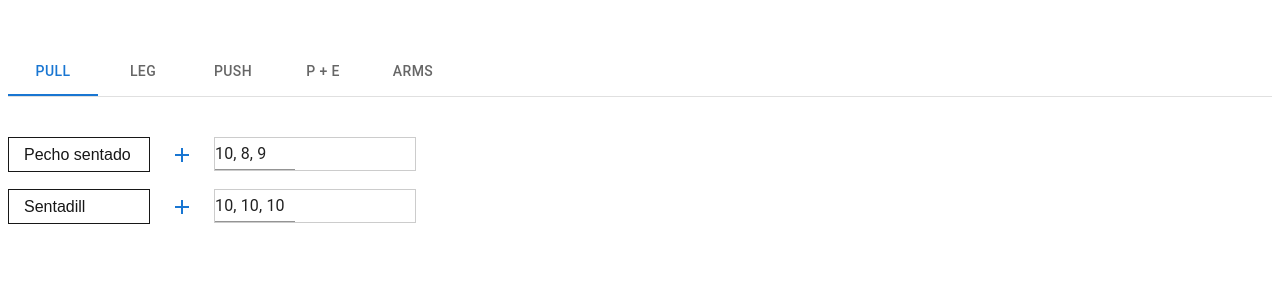
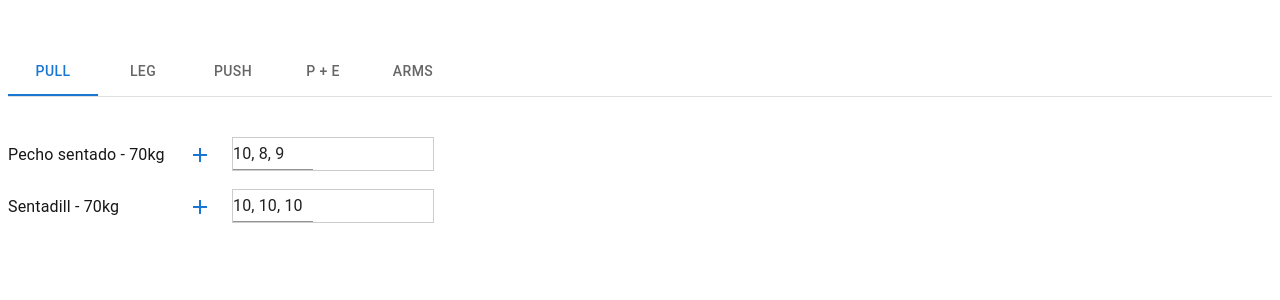
Before and after one commit to lautaro3870/exercise-app, a Next.js app: page / in a window 1280 px wide. Shown: the top 300 px of the page. Built offline with nearby package versions, Linux system fonts and the light colour scheme.

Commit message:
feat: changed style of exercise name

```diff
--- a/src/app/components/ExerciseTable.tsx
+++ b/src/app/components/ExerciseTable.tsx
@@ -1,5 +1,5 @@
 import { useState } from "react";
-import { Button, Input } from "@mui/material";
+import { Button, Input, Typography } from "@mui/material";
 import AddIcon from "@mui/icons-material/Add";
 import { InputRenderer } from "@/app/components/InputRenderer";
 
@@ -28,7 +28,7 @@ const data: Exercise[] = [
     exercise: {
       id: 1,
       name: "Pecho sentado",
-      weigth: "70",
+      weigth: "70kg",
       sets: [
         {
           id: 1,
@@ -36,7 +36,7 @@ const data: Exercise[] = [
           inputs: [
             {
               id: 1,
-              input: <Input defaultValue={"10, 8, 9"} sx={{width: 80}}/>,
+              input: <Input defaultValue={"10, 8, 9"} sx={{ width: 80 }} />,
             },
           ],
         },
@@ -47,7 +47,7 @@ const data: Exercise[] = [
     exercise: {
       id: 2,
       name: "Sentadill",
-      weigth: "70",
+      weigth: "70kg",
       sets: [
         {
           id: 1,
@@ -55,7 +55,7 @@ const data: Exercise[] = [
           inputs: [
             {
               id: 1,
-              input: <Input defaultValue={"10, 10, 10"} sx={{width: 80}}/>,
+              input: <Input defaultValue={"10, 10, 10"} sx={{ width: 80 }} />,
             },
           ],
         },
@@ -65,30 +65,6 @@ const data: Exercise[] = [
 ];
 
 export default function ExerciseTable() {
-  //   const renderInputs = (inputs: any) => {
-  //     return (
-  //       <div
-  //         style={{
-  //           width: 200,
-  //           overflowX: "scroll",
-  //           display: "flex",
-  //           border: "1px solid #ccc",
-  //         }}
-  //       >
-  //         {inputs.map((input: any, index: number) => (
-  //           <div key={index} style={{ marginRight: 10, flexShrink: 0 }}>
-  //             <Input
-  //               id="outlined-basic"
-  //               key={Date.now()}
-  //               value={input?.repetitions}
-  //               sx={{ marginLeft: 3, width: 80 }}
-  //             />
-  //           </div>
-  //         ))}
-  //       </div>
-  //     );
-  //   };
-
   const handleChangeInput = (
     idInput: number,
     event: React.ChangeEvent<HTMLInputElement>,
@@ -104,7 +80,9 @@ export default function ExerciseTable() {
               if (input.id === idInput) {
                 return {
                   ...input,
-                  input: <Input defaultValue={newInputValue} sx={{width: 80}}/>, // Actualizamos el valor del input
+                  input: (
+                    <Input defaultValue={newInputValue} sx={{ width: 80 }} />
+                  ), // Actualizamos el valor del input
                 };
               }
               return input; // Devolvemos el input sin modificar si no coincide el ID
@@ -144,7 +122,7 @@ export default function ExerciseTable() {
               ...set,
               inputs: set.inputs.concat({
                 id: newInputId,
-                input: <Input key={Date.now()} value={""} sx={{width: 80}}/>,
+                input: <Input key={Date.now()} value={""} sx={{ width: 80 }} />,
               }),
             };
           }
@@ -189,17 +167,16 @@ export default function ExerciseTable() {
             >
               <div
                 style={{
-                  border: "1px solid",
-                  width: 140,
-                  height: 33,
-                  alignContent: "center",
-                  justifyContent: "center",
+                  display: "flex",
+                  flexDirection: "row",
                 }}
               >
-                <span style={{ marginLeft: 15 }}>
-                  {exerciseMap.exercise.name}
-                </span>
-              </div>
+                <Typography
+                  sx={{ width: 160, paddingTop: "0.4rem" }}
+                  variant="body1"
+                >
+                  {exerciseMap.exercise.name} - {exerciseMap.exercise.weigth}
+                </Typography>
                 {exerciseMap.exercise.sets.map((set: Sets) => (
                   <Button
                     key={index}
@@ -208,9 +185,8 @@ export default function ExerciseTable() {
                     <AddIcon />
                   </Button>
                 ))}
-              <div
-                key={exerciseMap.exercise.id}
-              >
+              </div>
+              <div key={exerciseMap.exercise.id}>
                 {exerciseMap.exercise.sets.map((set) => (
                   <div key={set.id} style={{ flex: "1" }}>
                     <InputRenderer
```
Lines whose indentation alone changed are shown as unchanged.
